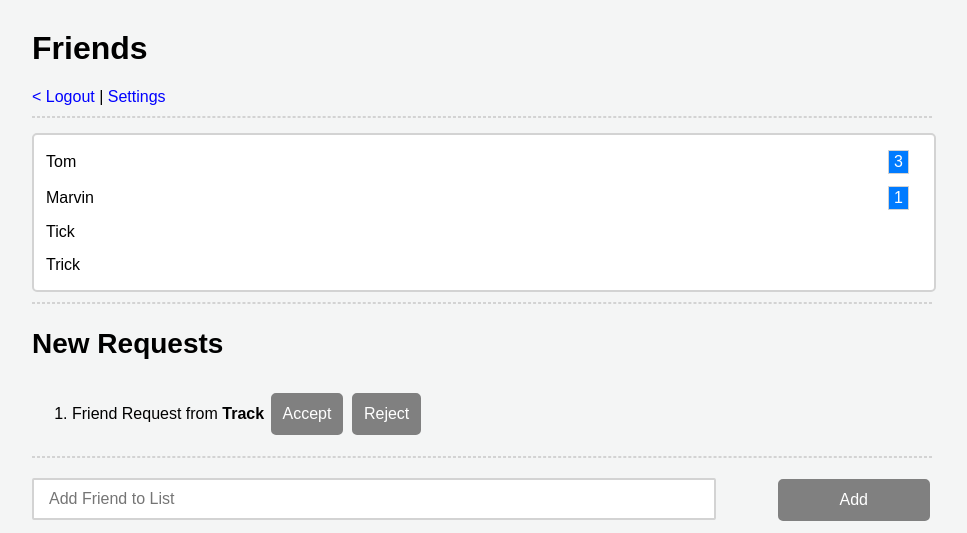
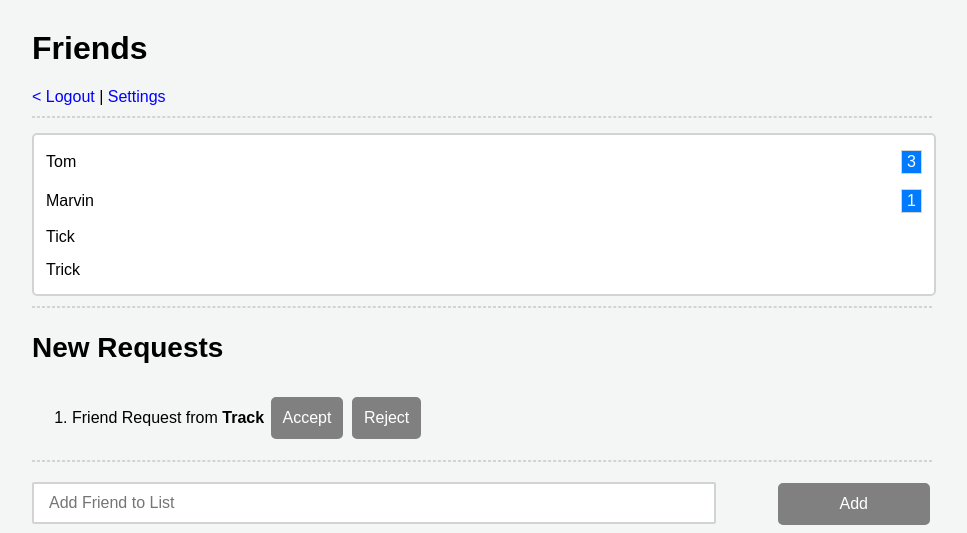
Before and after one commit to tabathamarlene/ChatApp, a PHP site: page /friends.html in a window 1280 px wide. Shown: the top 533 px of the page, without its empty margins (158-1125 px from the left). Run offline with PHP 8.4, Linux system fonts and the light colour scheme; some web fonts are replaced.

Commit message:
friendlist überarbeitet

```diff
--- a/friends.html
+++ b/friends.html
@@ -18,19 +18,19 @@
 
         <div class="friendlist">
             <ul>
+                    <li><a class="listitems" href="Login.html">Tom</a>
+                        <p class= "pnumber">3</p>
+                    </li>
 
-                <div class="requestnumber">
-                    <li><a class="listitems" href="Login.html">Tom</a></li>
-                    <div><p class="pnumber">3</p></div>
-                </div>
+                    <li><a class="listitems" href="Login.html">Marvin</a>
+                        <p class= "pnumber">1</p>
+                    </li>
 
-                <div class="requestnumber">
-                    <li><a class="listitems" href="Login.html">Marvin</a></li>
-                    <div><p class="pnumber">1</p></div>
-                </div>
+                    <li><a class="listitems" href="Login.html">Tick</a>
+                    </li>
 
-                <li><a class="listitems" href="Login.html">Tick</a></li>
-                <li><a class="listitems" href="Login.html">Trick</a></li>
+                    <li><a class="listitems" href="Login.html">Trick</a>
+                    </li>
             </ul>
         </div>
 
--- a/style.css
+++ b/style.css
@@ -226,10 +226,18 @@ input {
     border: 2px solid lightgrey;
 }
 
-ul {
+.friendlist ul {
     list-style-type: none;
     padding: 0;
-    margin-left: 12px;
+    margin: 0;
+}
+
+.friendlist li {
+    display: flex;
+    justify-content: space-between;
+    align-items: center;
+    padding-left: 12px;
+    padding-right: 12px;
 }
 
 li {
@@ -256,6 +264,7 @@ p.pnumber {
     padding: 2px 5px;
     color: white;
     border: 1px solid lightgrey;
+    margin: 0px;
 }
 
 /*fetter Text*/
```
